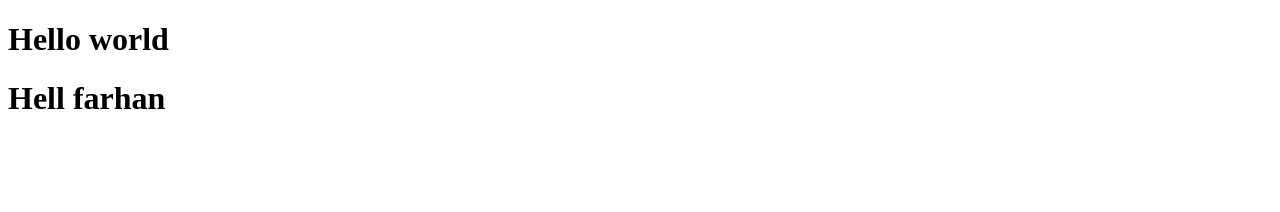
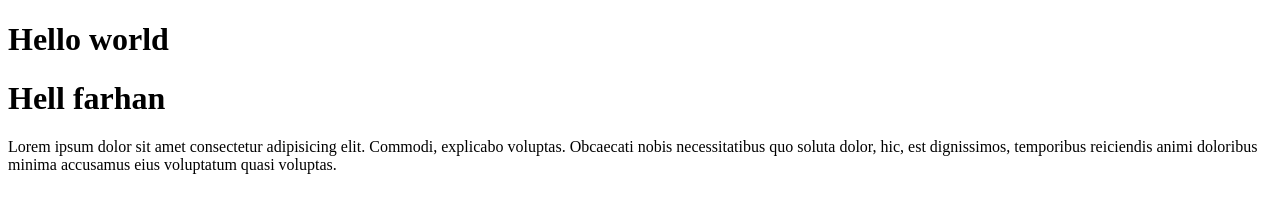
Before and after one commit to FarhanSaleh/hmc-web-dasar-2025, a plain HTML site: page index.html in a window 1280 px wide. Drawn offline with Linux system fonts and the light colour scheme.

Commit message:
tambah paragraf

```diff
--- a/index.html
+++ b/index.html
@@ -8,5 +8,11 @@
   <body>
     <h1>Hello world</h1>
     <h1>Hell farhan</h1>
+    <p>
+      Lorem ipsum dolor sit amet consectetur adipisicing elit. Commodi,
+      explicabo voluptas. Obcaecati nobis necessitatibus quo soluta dolor, hic,
+      est dignissimos, temporibus reiciendis animi doloribus minima accusamus
+      eius voluptatum quasi voluptas.
+    </p>
   </body>
 </html>
```
